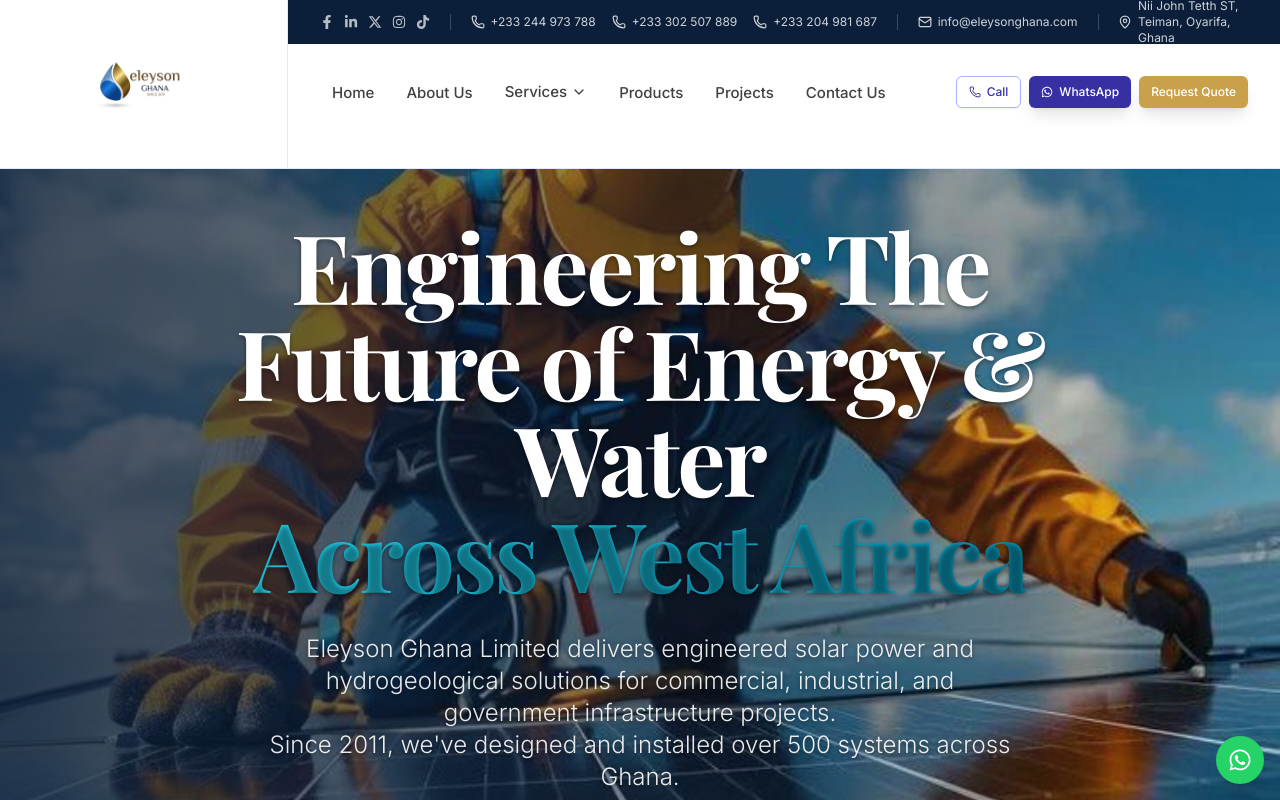
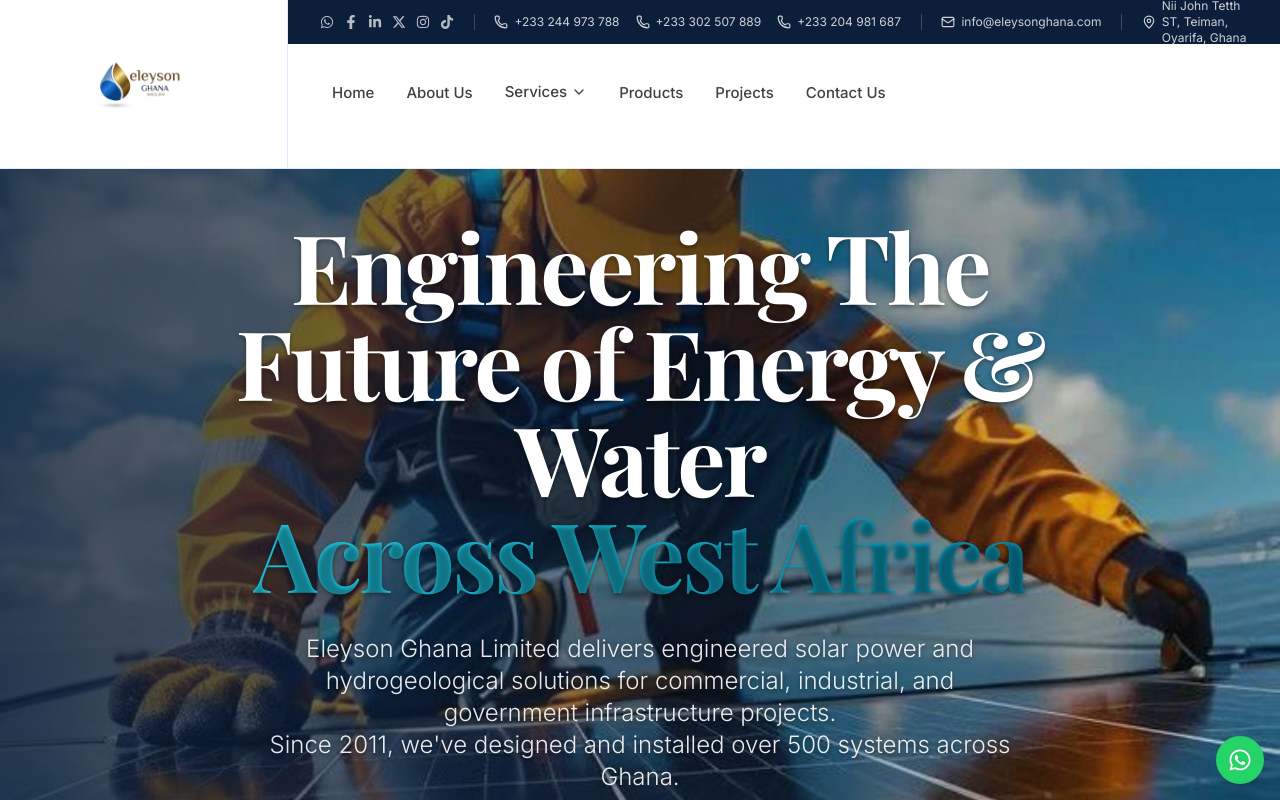
Before and after one commit to dromorongit/EleysonGh, a Next.js app: page / in a window 1280 px wide. Shown: the top 800 px of the page. Built offline with nearby package versions, Linux system fonts and the light colour scheme.

Commit message:
Update Header.tsx

```diff
--- a/src/components/Header.tsx
+++ b/src/components/Header.tsx
@@ -5,8 +5,7 @@
 import Link from "next/link";
 import Image from "next/image";
 import { Menu, X, ChevronDown, Phone, Mail, MapPin } from "lucide-react";
-import { FaWhatsapp } from "react-icons/fa";
-import { FaFacebookF, FaLinkedinIn, FaInstagram, FaTiktok } from "react-icons/fa";
+import { FaWhatsapp, FaFacebookF, FaLinkedinIn, FaInstagram, FaTiktok } from "react-icons/fa";
 import { FaXTwitter } from "react-icons/fa6";
 import { Button } from "./Button";
 import { cn } from "@/lib/utils";
@@ -32,6 +31,7 @@
 ];
 
 const socialLinks = [
+  { name: "WhatsApp", href: "https://wa.me/233244973788", icon: FaWhatsapp },
   { name: "Facebook", href: "https://www.facebook.com/eleysonghana", icon: FaFacebookF },
   { name: "LinkedIn", href: "https://www.linkedin.com/company/eleyson-ghana-limited", icon: FaLinkedinIn },
   { name: "X", href: "https://www.x.com/eleysonghana/", icon: FaXTwitter },
@@ -82,7 +82,7 @@
         <div className="flex-1 flex flex-col">
           {/* Top Contact Bar */}
           <div className="h-11 bg-navy text-white flex items-center px-6 xl:px-8">
-            <div className="flex items-center space-x-5 text-xs w-full">
+            <div className="flex items-center justify-end space-x-5 text-xs w-full">
               {/* Social Media Icons */}
               <div className="flex items-center space-x-2.5">
                 {socialLinks.map((item) => (
@@ -137,7 +137,7 @@
           </div>
 
           {/* Main Navigation Row */}
-          <div className="flex items-center justify-between h-24 px-6 xl:px-8">
+          <div className="flex items-center h-24 px-6 xl:px-8">
             {/* Desktop Navigation */}
             <nav className="flex items-center space-x-1 xl:space-x-2" role="navigation" aria-label="Main navigation">
               {navigation.map((item) => (
@@ -189,29 +189,6 @@
                 </div>
               ))}
             </nav>
-
-            {/* CTA Buttons */}
-            <div className="hidden lg:flex items-center space-x-2">
-              <a href="tel:+233244973788" aria-label="Call us">
-                <Button variant="outline" size="sm" className="px-3 py-1.5 text-xs">
-                  <Phone className="w-3 h-3 mr-1.5" aria-hidden="true" />
-                  <span className="sr-only">Call us</span>
-                  Call
-                </Button>
-              </a>
-              <a href="https://wa.me/233244973788" target="_blank" rel="noopener noreferrer">
-                <Button size="sm" className="px-3 py-1.5 text-xs">
-                  <FaWhatsapp className="w-3 h-3 mr-1.5" aria-hidden="true" />
-                  <span className="sr-only">WhatsApp us</span>
-                  WhatsApp
-                </Button>
-              </a>
-              <Link href="/request-a-quote">
-                <Button variant="gold" size="sm" className="px-3 py-1.5 text-xs">
-                  Request Quote
-                </Button>
-              </Link>
-            </div>
           </div>
         </div>
       </div>
```
